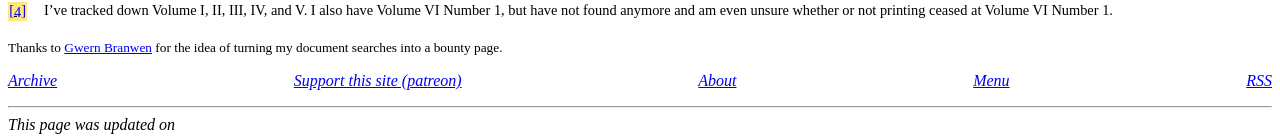
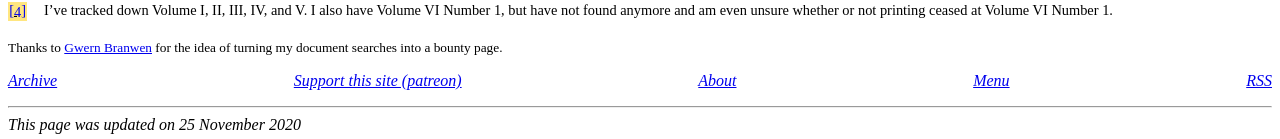
Before and after one commit to derykmakgill/website, a Jekyll site: the page built from research-bounties.md, in a window 1280 px wide. Shown: the part 845-984 px from the top of the page. Built offline with Jekyll 4.4.1, drawn with Linux system fonts in a browser that asks for light colours.

Commit message:
Update research-bounties.md

```diff
--- a/research-bounties.md
+++ b/research-bounties.md
@@ -1,6 +1,7 @@
 ---
 layout: page
 title: Research Bounties On Documents
+updated: 2020-11-25
 ---
 
 I like to think I'm good at tracking things down that nobody else can find, yet things often elude me still. This page lists my failures. Strikethroughs mean I've found the document or the bounty has been filled.
```
